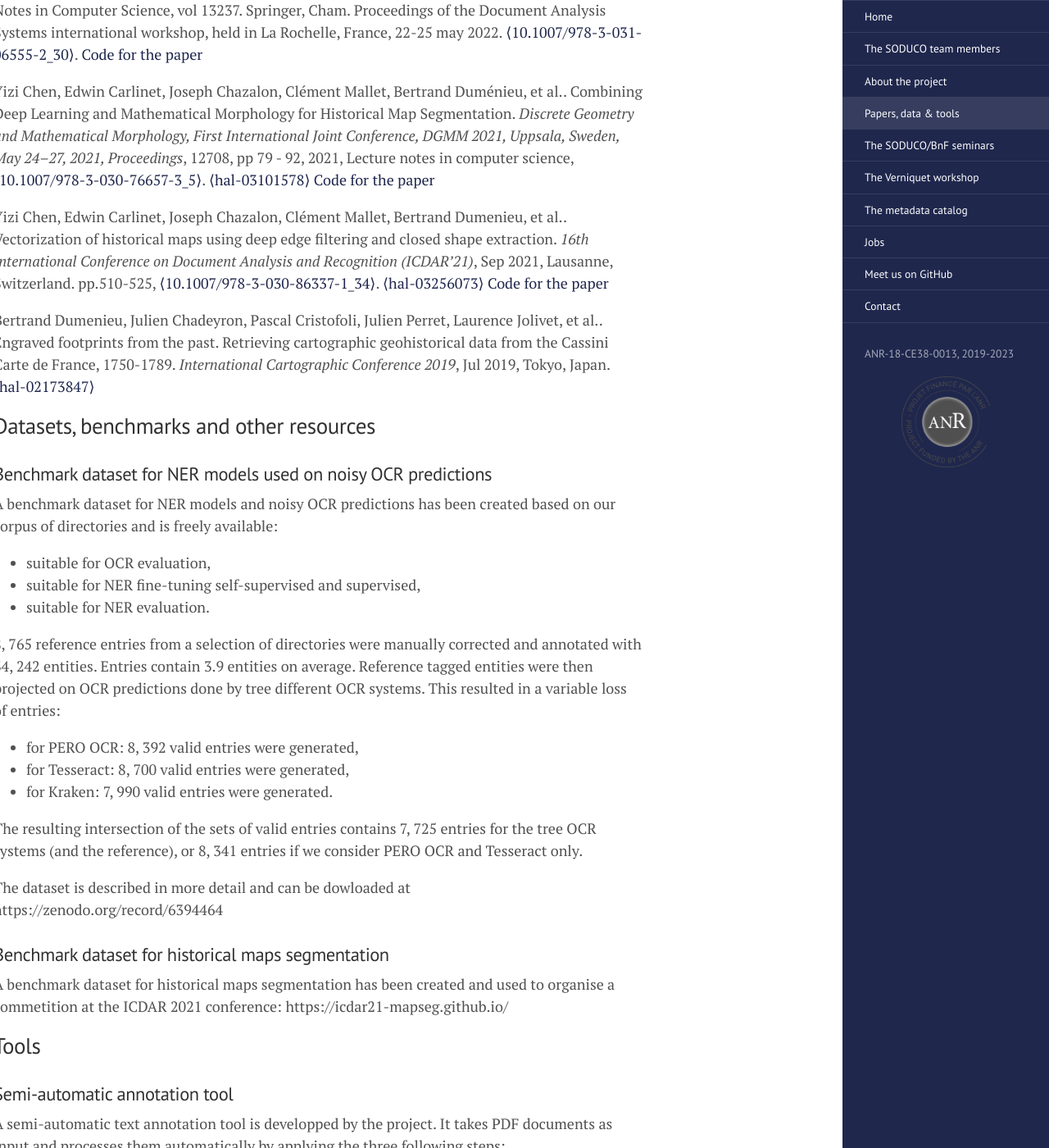
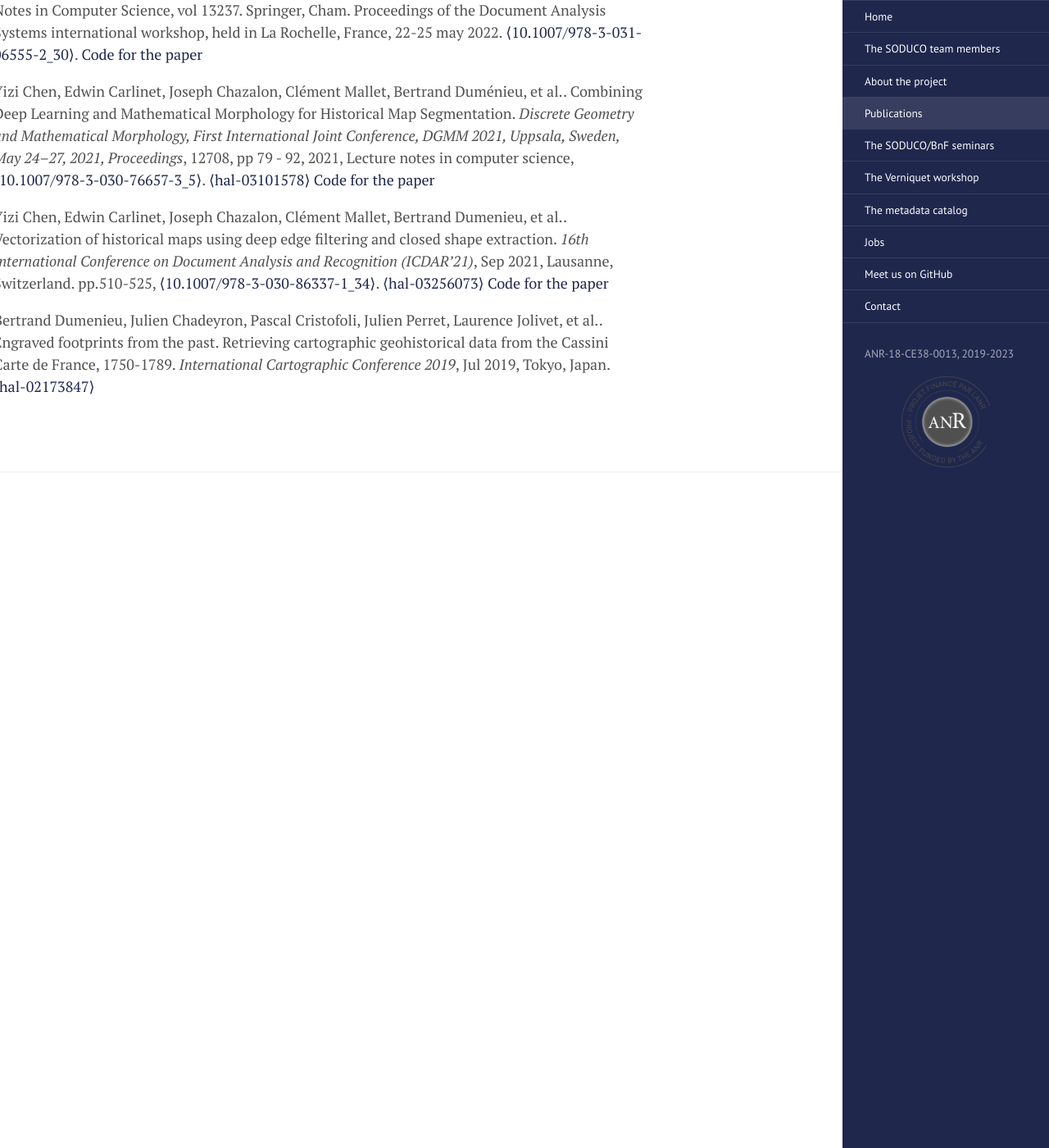
Before and after one commit to soduco/soduco.github.io, a Jekyll site: the page built from papers_data_tools.md, in a window 1280 px wide and 1400 px high, scrolled down 437 px. Shown: the whole window at 82% size. Built offline with Jekyll 4.4.1, drawn with Linux system fonts in a browser that asks for light colours; some of the changed text lies outside the part shown.

Commit message:
Reorganized pages about papers data and tools

```diff
--- a/papers_data_tools.md
+++ b/papers_data_tools.md
@@ -1,6 +1,6 @@
 ---
 layout: page
-title: Papers, data & tools
+title: Publications
 rank: 4
 ---
 
@@ -18,80 +18,3 @@
 [Code for the paper](https://github.com/soduco/ICDAR-2021-Vectorization)
 
 Bertrand Dumenieu, Julien Chadeyron, Pascal Cristofoli, Julien Perret, Laurence Jolivet, et al.. Engraved footprints from the past. Retrieving cartographic geohistorical data from the Cassini Carte de France, 1750-1789. *International Cartographic Conference 2019*, Jul 2019, Tokyo, Japan. [⟨hal-02173847⟩](https://hal.archives-ouvertes.fr/hal-02173847)
-
-## Datasets, benchmarks and other resources
-
-### Benchmark dataset for NER models used on noisy OCR predictions
-
- A benchmark dataset for NER models and noisy OCR predictions has been created based on our corpus of directories and is freely available:
-- suitable for OCR evaluation,
-- suitable for NER fine-tuning self-supervised and supervised,
-- suitable for NER evaluation.
-
-8, 765 reference entries from a selection of directories were manually corrected and annotated with 34, 242 entities. Entries contain 3.9 entities on average.
-Reference tagged entities were then projected on OCR predictions done by tree different OCR systems. This resulted in a variable loss of entries:
-- for PERO OCR: 8, 392 valid entries were generated,
-- for Tesseract: 8, 700 valid entries were generated,
-- for Kraken: 7, 990 valid entries were generated.
-
-The resulting intersection of the sets of valid entries contains 7, 725 entries for the tree OCR systems (and the reference), or 8, 341 entries if we consider PERO OCR and Tesseract only.
-
-The dataset is described in more detail and can be dowloaded at https://zenodo.org/record/6394464
-
-### Benchmark dataset for historical maps segmentation
-
-A benchmark dataset for historical maps segmentation has been created and used to organise a commetition at the ICDAR 2021 conference: https://icdar21-mapseg.github.io/
-
-## Tools
-
-### Semi-automatic annotation tool
-
-A semi-automatic text annotation tool is developped by the project. It takes PDF documents as input and processes them automatically by applying the three following steps:
-- layout detection,
-- optical characters recognition (with PERO OCR),
-- named entities recognition (fine-tuned CamemBERT model).
-
-Users can then check and manually correct each automatically detected and processed text section.
-
-| ![SODUCO corpus of directories](./public/images/SODUCO_Corpus.png) |
-|:--:|
-| <b>The trade directories from the 19<sup>th</sup> century are a challenging dataset with very heterogeneous layouts, fonts, and contents. Source: gallica.bnf.fr / Bibliothèque nationale de France</b>|
-
-
-| ![SODUCO text annotation tool](./public/images/AnnotationTool.png) |
-|:--:|
-| <b>SODUCO text annotation tool</b>|
-
-### Geohistorical geocoding tool
-
-| ![SODUCO geohistorical geocoding tool](./public/images/GeocoderHistorique.png) |
-|:--:|
-| <b>The historical geocoder takes both addresses and dates into account</b>|
-
-### Old maps vectorisation tool
-
-Add a description here.
-
-| ![SODUCO vectorisation tool](./public/images/Example.png) |
-|:--:|
-| <b>Caption for the image</b>|
-
-### Vector data validation and correction tool
-
-A collaborative tool to validate and edit geospatial data and more is developped to improve data quality by getting a human validation of any type of geospatial data. It allows users to improve this quality by creating, removing, modifying or validating any feature (geometry and attributes).
-
-| ![SODUCO validation tool](./public/images/data-validation_general-view.png) | ![SODUCO validation tool](./public/images/data-validation_update_attrs.png) |
-|:--:|:--:|
-| <b>General view of the tool with uploaded data</b>|<b>Edit mode, creation of the geometry of a new feature</b>|
-
-| ![SODUCO validation tool](./public/images/data-validation_draw_mode.png) | ![SODUCO validation tool](./public/images/data-validation_check_feature_status.png) |
-|:--:| :--:|
-| <b>Edit mode, change of attributes of an existing feature</b>|<b>Status mode to see what features were created, removed or modified</b>|
-
-### Data and historical sources catalogue
-
-A [catalog](https://soduco.github.io/catalog/) has been developped to store, reference and retrieve archival records and digital data used and produced throughout the project.
-
-| ![SODUCO catalogue](./public/images/catalog_searchpage.png) |
-|:--:|
-| <b>SODUCO catalog</b>|
```
